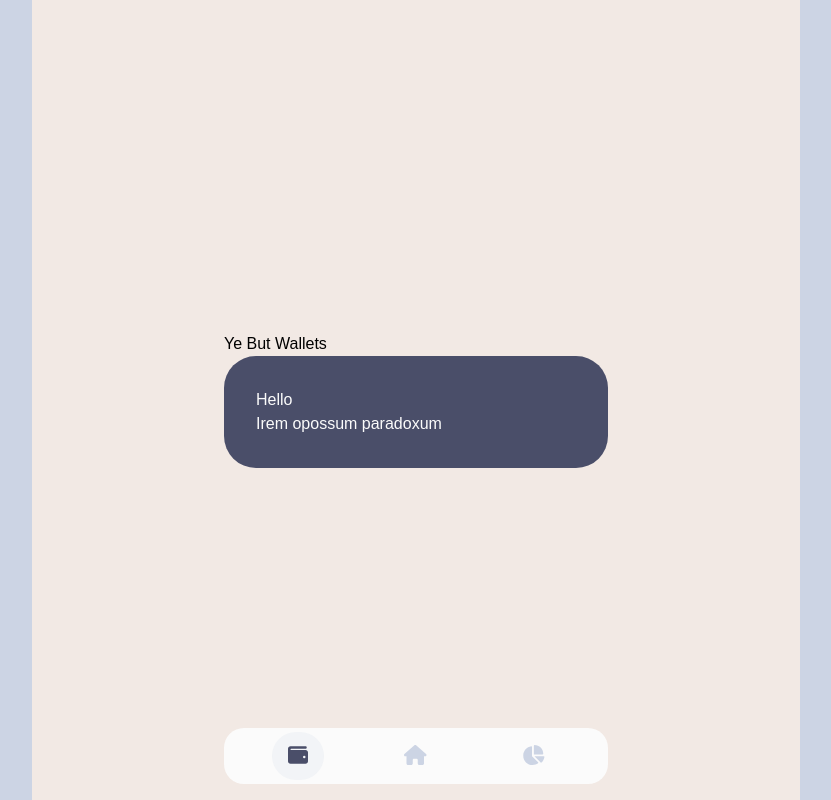
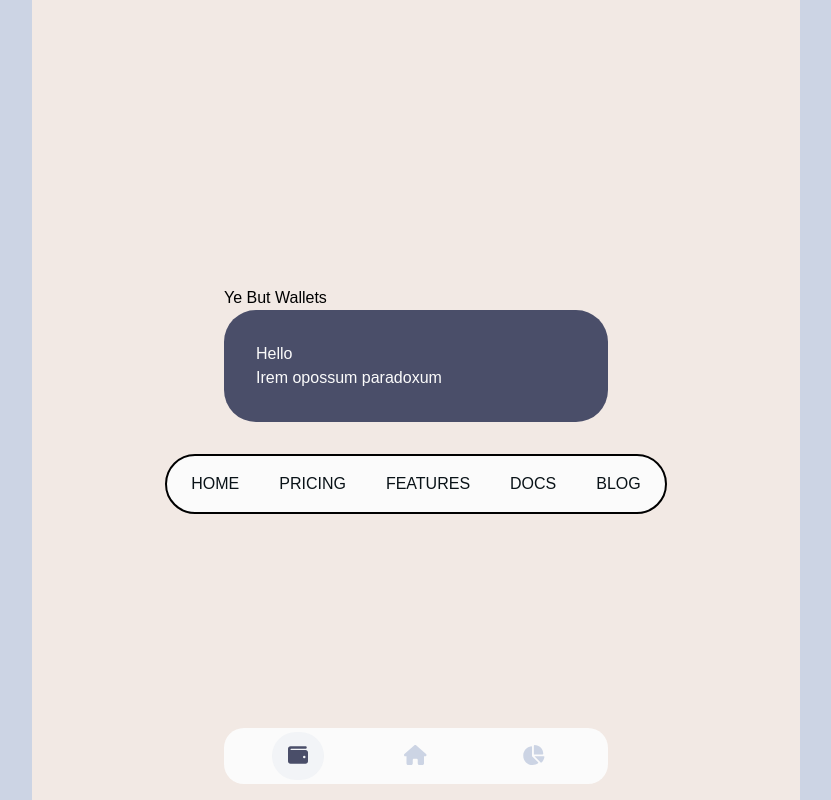
Before and after one commit to Ale-1508/salary-app, a Next.js app: page /salaries in a window 1280 px wide. Shown: the whole page, without its empty margins (224-1055 px from the left). Built offline with nearby package versions, Linux system fonts and the light colour scheme.

Commit message:
feat (navigation): added new navbar

```diff
--- a/package.json
+++ b/package.json
@@ -12,7 +12,8 @@
     "@fortawesome/fontawesome-svg-core": "^6.7.1",
     "@fortawesome/free-solid-svg-icons": "^6.7.1",
     "@fortawesome/react-fontawesome": "^0.2.2",
-    "next": "15.0.4",
+    "framer-motion": "^11.16.4",
+    "next": "^15.1.4",
     "react": "^19.0.0",
     "react-dom": "^19.0.0"
   },
--- a/src/common/components/Layout.tsx
+++ b/src/common/components/Layout.tsx
@@ -1,5 +1,6 @@
 import React, { ReactNode } from 'react';
-import Navbar from '@/common/components/navbar/Navbar';
+import Navbar2 from '@/common/components/navbar/NavbarOld';
+import { Navbar } from '@/common/components/navbar/Navbar';
 
 type LayoutProps = {
   children: ReactNode;
@@ -25,7 +26,8 @@ const Layout: React.FC<LayoutProps> = ({ children, currentPath, className } ) =>
       }>
         {children}
       </div>
-      <Navbar currentPath={currentPath}/>
+      <Navbar />
+      <Navbar2 currentPath={currentPath}/>
     </div>
   );
 };
--- a/src/common/components/navbar/Navbar.tsx
+++ b/src/common/components/navbar/Navbar.tsx
@@ -1,52 +1,96 @@
-"use client";
+'use client';
+import { ReactNode, useRef, useState } from "react";
+import { motion } from 'framer-motion'
 
-import { useEffect, useState } from 'react';
-import { faHouse, faWallet, faChartPie  } from '@fortawesome/free-solid-svg-icons';
+interface Position {
+  left: number,
+  width: number,
+  opacity: number,
+}
 
-import { NavbarOptionDefinition } from './navbarTypes';
-import NavbarOption from './NavbarOption';
+export const Navbar = () => {
+  const [position, setPosition] = useState<Position>({
+    left: 0,
+    width: 0,
+    opacity: 0,
+  })
 
-const navbarOptions: NavbarOptionDefinition[] = [
-  { name:"Salaries", path:"/salaries", icon: faWallet },
-  { name:"Home", path:"/home", icon: faHouse },
-  { name:"Charts",path:"/charts", icon: faChartPie, },
-]
+  return(
+    <ul
+    onMouseLeave={()=>{
+      setPosition( prevPosition => ({
+        ...prevPosition,
+        opacity: 0,
+      }))
+    }}
+    className={`
+      relative
+      flex w-fit
+      mx-auto p-1
+      rounded-full
+      border-2 border-black
+      bg-white
+    `}>
+      <Option setPosition={setPosition}>Home</Option>
+      <Option setPosition={setPosition}>Pricing</Option>
+      <Option setPosition={setPosition}>Features</Option>
+      <Option setPosition={setPosition}>Docs</Option>
+      <Option setPosition={setPosition}>Blog</Option>
 
-export default function Navbar( { currentPath } : { currentPath:string } ) {
-  const [currentScreen, setCurrentScreen] = useState(currentPath);
-
-  const handleChangeRoute = (newRoute:string) => {
-    setCurrentScreen(newRoute);
-  }
-
-  useEffect(() => {
-    console.log("loaded navbar")
-  }, [])
-
-  return (
-    <div className={`
-      fixed bottom-0 left-0
-      flex justify-center
-      w-full p-4
-    `}>
-      <ul className={`
-        flex flex-row gap-4
-        justify-evenly items-center
-        max-w-96 w-full h-12
-        mt-8 py-7
-        rounded-2.5xl
-        bg-white
-      `}>
-        {
-          navbarOptions.map((option) => {
-            return <NavbarOption
-              key={option.name.toLowerCase()}
-              option={option}
-              isSelected={option.path === currentScreen.toLowerCase()}
-              onClick={handleChangeRoute}/>
-          })
-        }
-      </ul>
-    </div>
+      <Cursor position={position} />
+    </ul>
   );
 }
+
+const Option = ({ children, setPosition }: { children: ReactNode, setPosition: (arg0: Position) => void }) => {
+  const ref = useRef<HTMLLIElement>(null);
+
+  return(
+  <li
+    ref={ref}
+    onMouseEnter={() => {
+      if (!ref.current) return;
+
+      const {width} = ref.current.getBoundingClientRect();
+      setPosition({
+        width,
+        opacity: 1,
+        left: ref.current.offsetLeft,
+      })
+    }}
+    className={`
+      relative block
+      cursor-pointer z-10
+
+      px-3 py-1.5
+      md:px-5 md:py-3
+
+      text-xs md:text-base
+      text-white uppercase
+      mix-blend-difference
+  `}>
+    {children}
+  </li>
+  );
+}
+
+const Cursor = ({position}: {position: Position}) => {
+  return(
+    <motion.li
+      animate={
+        {
+          left: position.left,
+          width: position.width,
+          opacity: position.opacity,
+        }
+      }
+      className={`
+        absolute z-7
+        w-36
+        h-7 md:h-12
+        rounded-full
+        bg-black
+      `}
+    />
+  );
+}
--- /dev/null
+++ b/src/common/components/navbar/NavbarOld.tsx
@@ -0,0 +1,52 @@
+"use client";
+
+import { useEffect, useState } from 'react';
+import { faHouse, faWallet, faChartPie  } from '@fortawesome/free-solid-svg-icons';
+
+import { NavbarOptionDefinition } from './navbarTypes';
+import NavbarOption from './NavbarOption';
+
+const navbarOptions: NavbarOptionDefinition[] = [
+  { name:"Salaries", path:"/salaries", icon: faWallet },
+  { name:"Home", path:"/home", icon: faHouse },
+  { name:"Charts",path:"/charts", icon: faChartPie, },
+]
+
+export default function Navbar2( { currentPath } : { currentPath:string } ) {
+  const [currentScreen, setCurrentScreen] = useState(currentPath);
+
+  const handleChangeRoute = (newRoute:string) => {
+    setCurrentScreen(newRoute);
+  }
+
+  useEffect(() => {
+    console.log("loaded navbar")
+  }, [])
+
+  return (
+    <div className={`
+      fixed bottom-0 left-0
+      flex justify-center
+      w-full p-4
+    `}>
+      <ul className={`
+        flex flex-row gap-4
+        justify-evenly items-center
+        max-w-96 w-full h-12
+        mt-8 py-7
+        rounded-2.5xl
+        bg-white
+      `}>
+        {
+          navbarOptions.map((option) => {
+            return <NavbarOption
+              key={option.name.toLowerCase()}
+              option={option}
+              isSelected={option.path === currentScreen.toLowerCase()}
+              onClick={handleChangeRoute}/>
+          })
+        }
+      </ul>
+    </div>
+  );
+}
```
Also changed, not shown: 2 other files (tests, documents, lock files or other folders).
